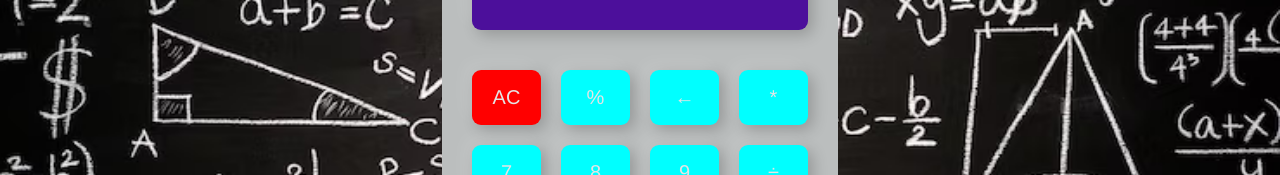
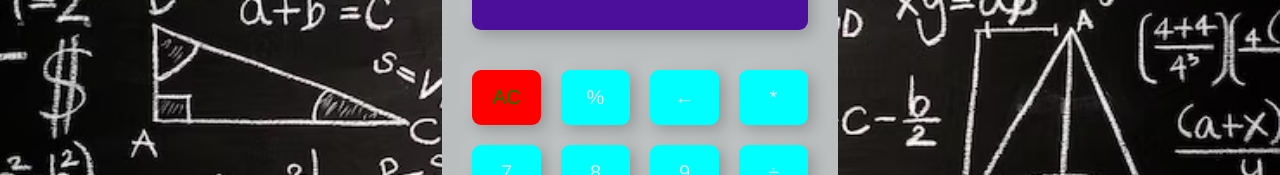
Before and after one commit to yres45/dream_calc, a React (Create React App) app: page / in a window 1280 px wide. Shown: the part 306-481 px from the top of the page. Built offline with nearby package versions, Linux system fonts and the light colour scheme.

Commit message:
add chenges vis validation symbol

```diff
--- a/src/App.css
+++ b/src/App.css
@@ -69,7 +69,8 @@ input:active[type=button] {
 
 #buttonAC-color {
   background-color: red;
-  color: #e5e5e5;
+
+  color: green;
 }
 
 
```
